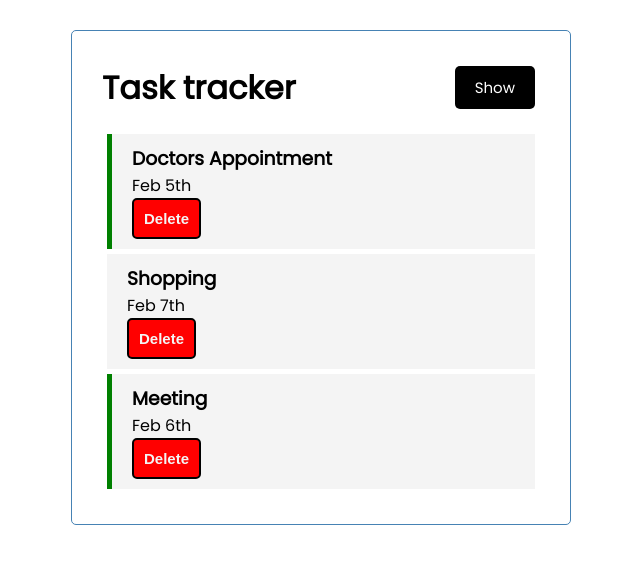
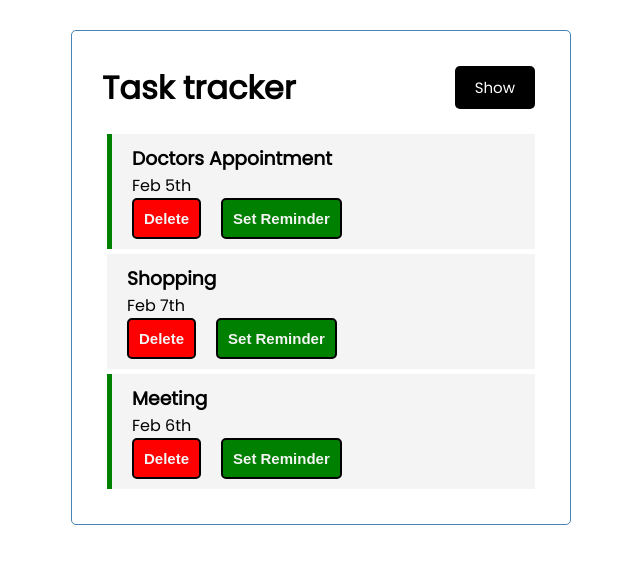
Before and after one commit to StjepanDzojic/task-tracker-ts, a React (Create React App) app: page / in a window 1280 px wide. Shown: the top 564 px of the page, without its empty margins (319-959 px from the left). Built offline with nearby package versions, Linux system fonts and the light colour scheme; the HTML template or start-up script is replaced by a standard one.

Commit message:
Adding the reminder button

```diff
--- a/src/App.tsx
+++ b/src/App.tsx
@@ -37,10 +37,17 @@ const App: React.FC = () => {
     setTasks(tasks.filter((task) => task.id !== id));
   };
 
+  const toggleReminder = (id: number) => {
+    setTasks(
+      tasks.map((task) =>
+        task.id === id ? { ...task, reminder: !task.reminder } : task
+      )
+    );
+  };
   return (
     <div className="container">
         <Header title="Task tracker"/>
-        <Tasks tasks={tasks} onDelete={deleteTask}/>
+        <Tasks tasks={tasks} onDelete={deleteTask} onToggle={toggleReminder}/>
     </div>
   );
 }
--- /dev/null
+++ b/src/components/ReminderButton.tsx
@@ -0,0 +1,14 @@
+import React from 'react'
+
+interface Props{
+    task: TaskInfo;
+    onToggle: (id: number) => void;
+}
+
+const ReminderButton: React.FC<Props> = ({ task, onToggle}) => {
+    return (
+        <button className="btn-reminder" onClick={() => onToggle(task.id)}>Set Reminder</button>
+    )
+}
+
+export default ReminderButton
--- a/src/components/Task.tsx
+++ b/src/components/Task.tsx
@@ -1,18 +1,21 @@
 import React from "react";
 import DeleteButton from "./DeleteButton";
+import ReminderButton from "./ReminderButton";
 
 interface Props {
   key: number;
   task: TaskInfo;
   onDelete: (id: number) => void
+  onToggle: (id: number) => void
 }
 
-export const Task: React.FC<Props> = ({ task, onDelete}) => {
+export const Task: React.FC<Props> = ({ task, onDelete, onToggle}) => {
   return (
     <div className={`task ${task.reminder ? "reminder" : ""}`}>
       <h3>{task.text}</h3>
       <p>{task.day}</p>
       <DeleteButton task={task} onDelete={onDelete}/>
+      <ReminderButton task={task} onToggle={onToggle} />
     </div>
   );
 };
--- a/src/components/Tasks.tsx
+++ b/src/components/Tasks.tsx
@@ -4,13 +4,14 @@ import { Task } from "./Task";
 interface Props {
   tasks: TaskInfo[];
   onDelete: (id: number) => void;
+  onToggle: (id: number) => void;
 }
 
-export const Tasks: React.FC<Props> = ({ tasks, onDelete }) => {
+export const Tasks: React.FC<Props> = ({ tasks, onDelete, onToggle }) => {
   return (
     <div>
       {tasks.map((task) => (
-        <Task key={task.id} task={task} onDelete={onDelete}/>
+        <Task key={task.id} task={task} onDelete={onDelete} onToggle={onToggle}/>
       ))}
     </div>
   );
```
